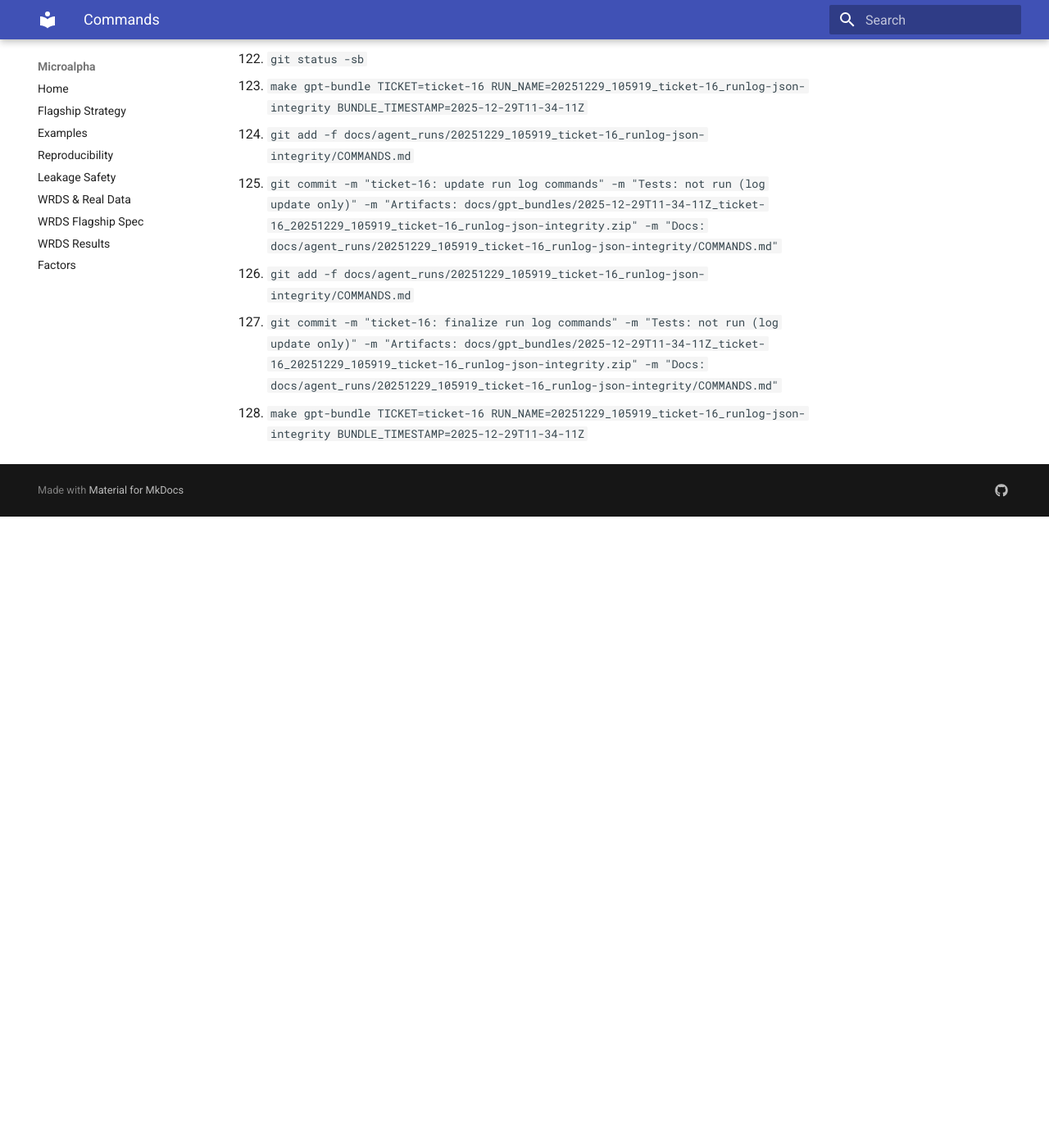
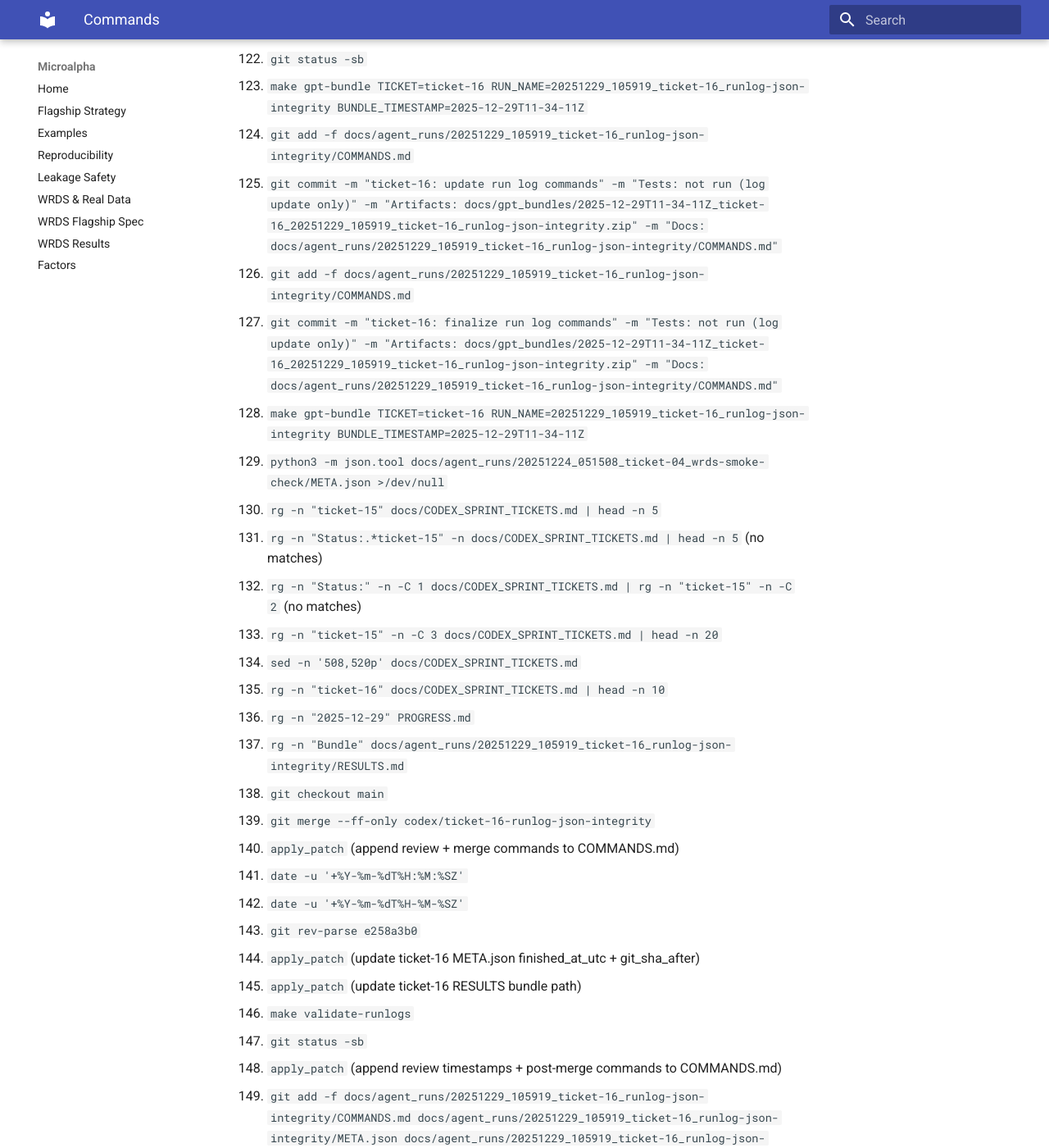
Before and after one commit to MateoBodon/microalpha, an MkDocs documentation site: the page built from docs/agent_runs/20251229_105919_ticket-16_runlog-json-integrity/COMMANDS.md, in a window 1280 px wide and 1400 px high, scrolled down 7257 px. Shown: the whole window at 82% size. Built offline with MkDocs 1.6.1 and Material for MkDocs 9.7.7, drawn with Linux system fonts in a browser that asks for light colours; before the commit the page ends 7887 px from its top, so only the background shows below that; some of the changed text lies outside the part shown.

Commit message:
ticket-16: post-merge run log updates
Tests: make test-fast; make validate-runlogs; python3 -m compileall tools scripts

Artifacts: docs/gpt_bundles/2025-12-29T12-00-05Z_ticket-16_20251229_105919_ticket-16_runlog-json-integrity.zip

Docs: docs/agent_runs/20251229_105919_ticket-16_runlog-json-integrity/COMMANDS.md, docs/agent_runs/20251229_105919_ticket-16_runlog-json-integrity/META.json, docs/agent_runs/20251229_105919_ticket-16_runlog-json-integrity/RESULTS.md

```diff
--- a/docs/agent_runs/20251229_105919_ticket-16_runlog-json-integrity/COMMANDS.md
+++ b/docs/agent_runs/20251229_105919_ticket-16_runlog-json-integrity/COMMANDS.md
@@ -128,3 +128,27 @@
 126. `git add -f docs/agent_runs/20251229_105919_ticket-16_runlog-json-integrity/COMMANDS.md`
 127. `git commit -m "ticket-16: finalize run log commands" -m "Tests: not run (log update only)" -m "Artifacts: docs/gpt_bundles/2025-12-29T11-34-11Z_ticket-16_20251229_105919_ticket-16_runlog-json-integrity.zip" -m "Docs: docs/agent_runs/20251229_105919_ticket-16_runlog-json-integrity/COMMANDS.md"`
 128. `make gpt-bundle TICKET=ticket-16 RUN_NAME=20251229_105919_ticket-16_runlog-json-integrity BUNDLE_TIMESTAMP=2025-12-29T11-34-11Z`
+129. `python3 -m json.tool docs/agent_runs/20251224_051508_ticket-04_wrds-smoke-check/META.json >/dev/null`
+130. `rg -n "ticket-15" docs/CODEX_SPRINT_TICKETS.md | head -n 5`
+131. `rg -n "Status:.*ticket-15" -n docs/CODEX_SPRINT_TICKETS.md | head -n 5` (no matches)
+132. `rg -n "Status:" -n -C 1 docs/CODEX_SPRINT_TICKETS.md | rg -n "ticket-15" -n -C 2` (no matches)
+133. `rg -n "ticket-15" -n -C 3 docs/CODEX_SPRINT_TICKETS.md | head -n 20`
+134. `sed -n '508,520p' docs/CODEX_SPRINT_TICKETS.md`
+135. `rg -n "ticket-16" docs/CODEX_SPRINT_TICKETS.md | head -n 10`
+136. `rg -n "2025-12-29" PROGRESS.md`
+137. `rg -n "Bundle" docs/agent_runs/20251229_105919_ticket-16_runlog-json-integrity/RESULTS.md`
+138. `git checkout main`
+139. `git merge --ff-only codex/ticket-16-runlog-json-integrity`
+140. `apply_patch` (append review + merge commands to COMMANDS.md)
+141. `date -u '+%Y-%m-%dT%H:%M:%SZ'`
+142. `date -u '+%Y-%m-%dT%H-%M-%SZ'`
+143. `git rev-parse e258a3b0`
+144. `apply_patch` (update ticket-16 META.json finished_at_utc + git_sha_after)
+145. `apply_patch` (update ticket-16 RESULTS bundle path)
+146. `make validate-runlogs`
+147. `git status -sb`
+148. `apply_patch` (append review timestamps + post-merge commands to COMMANDS.md)
+149. `git add -f docs/agent_runs/20251229_105919_ticket-16_runlog-json-integrity/COMMANDS.md docs/agent_runs/20251229_105919_ticket-16_runlog-json-integrity/META.json docs/agent_runs/20251229_105919_ticket-16_runlog-json-integrity/RESULTS.md`
+150. `git commit -m "ticket-16: post-merge run log updates" -m "Tests: make test-fast; make validate-runlogs; python3 -m compileall tools scripts" -m "Artifacts: docs/gpt_bundles/2025-12-29T12-00-05Z_ticket-16_20251229_105919_ticket-16_runlog-json-integrity.zip" -m "Docs: docs/agent_runs/20251229_105919_ticket-16_runlog-json-integrity/COMMANDS.md, docs/agent_runs/20251229_105919_ticket-16_runlog-json-integrity/META.json, docs/agent_runs/20251229_105919_ticket-16_runlog-json-integrity/RESULTS.md"`
+151. `git push origin main`
+152. `make gpt-bundle TICKET=ticket-16 RUN_NAME=20251229_105919_ticket-16_runlog-json-integrity BUNDLE_TIMESTAMP=2025-12-29T12-00-05Z`
--- a/docs/agent_runs/20251229_105919_ticket-16_runlog-json-integrity/META.json
+++ b/docs/agent_runs/20251229_105919_ticket-16_runlog-json-integrity/META.json
@@ -2,9 +2,9 @@
   "run_name": "20251229_105919_ticket-16_runlog-json-integrity",
   "ticket_id": "ticket-16",
   "started_at_utc": "2025-12-29T10:59:19Z",
-  "finished_at_utc": "2025-12-29T11:32:33Z",
+  "finished_at_utc": "2025-12-29T12:00:00Z",
   "git_sha_before": "02bb3b2057f09e8e6a223f6bb35d47425d84f6f7",
-  "git_sha_after": "19175f0d54177a7164040ff106420f750cb44501",
+  "git_sha_after": "e258a3b0f764d2580ff096fa398952b96ae74b45",
   "git_sha_after_ref": "HEAD",
   "branch_name": "codex/ticket-16-runlog-json-integrity",
   "host_env_notes": "Darwin 25.0.0 arm64 / Python 3.12.2 / run-log integrity maintenance",
```
Also changed, not shown: docs/agent_runs/20251229_105919_ticket-16_runlog-json-integrity/RESULTS.md (+1 -1 lines).
